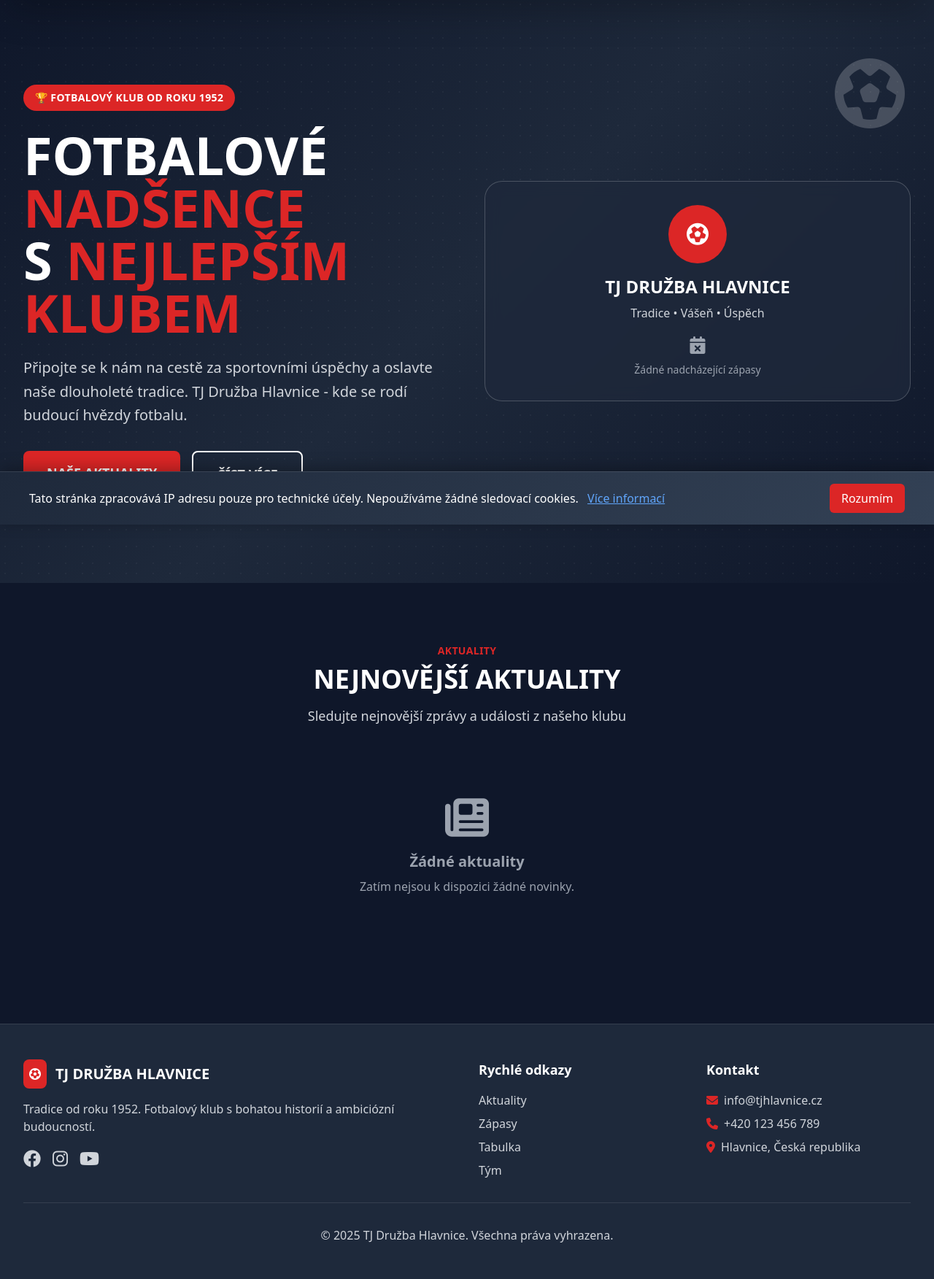
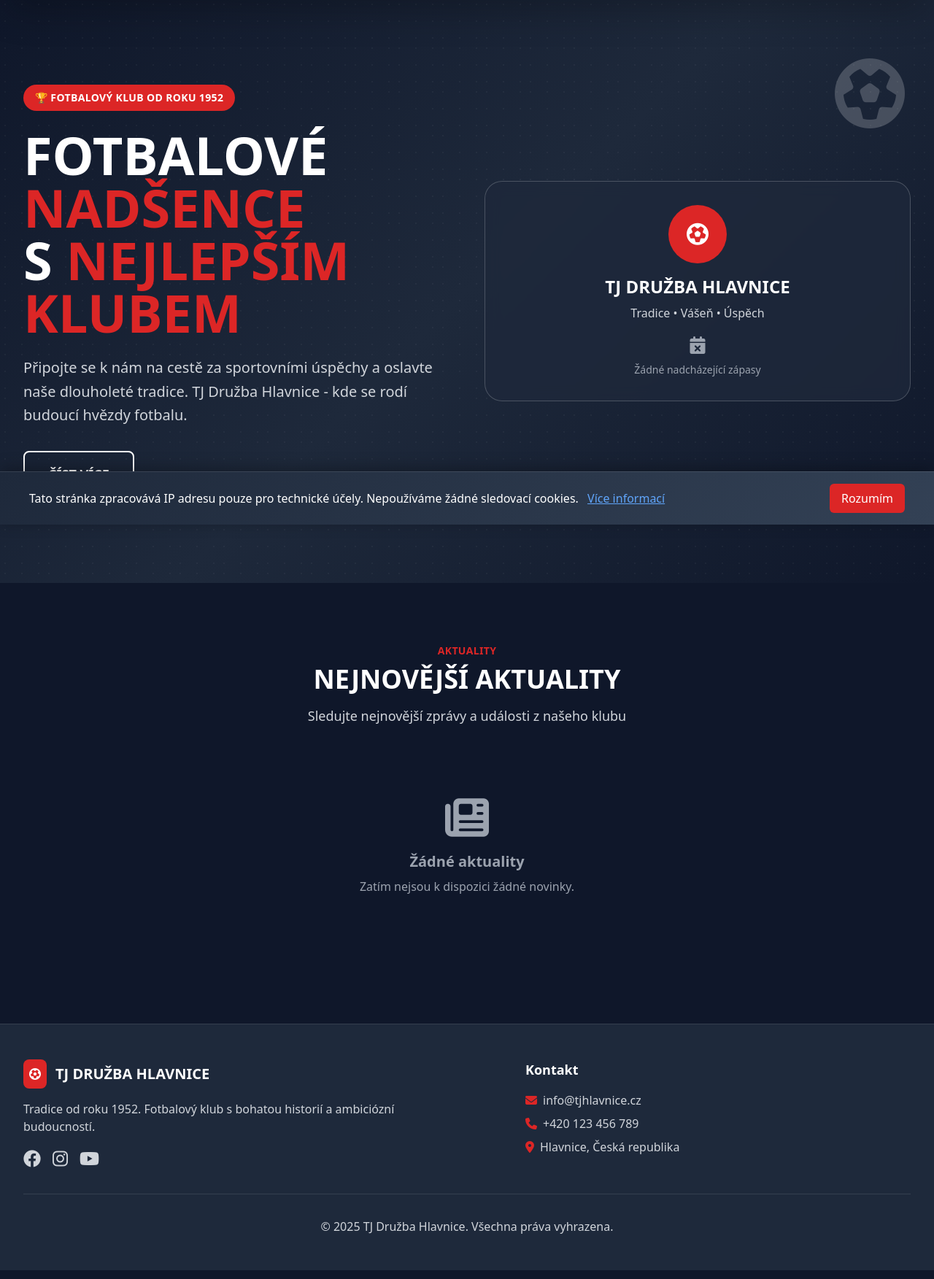
Before and after one commit to liborpaciorek/tjhlavnice, a Django app: page / in a window 1280 px wide. Shown: the part 81-1834 px from the top of the page at 73% size. Run offline with Django 5.2, Linux system fonts and the light colour scheme; data comes from the database, SQL or seed files in the repository; data that the repository does not hold is empty; some libraries are stand-ins or nearby versions.

Commit message:
Some design changes

```diff
--- a/templates/base.html
+++ b/templates/base.html
@@ -245,8 +245,8 @@
         <!-- Footer -->
         <footer class="bg-dark-blue-light text-white mt-12 border-t border-white/10">
             <div class="max-w-7xl mx-auto py-12 px-4 sm:px-6 lg:px-8">
-                <div class="grid grid-cols-1 md:grid-cols-4 gap-8">
-                    <div class="md:col-span-2">
+                <div class="grid grid-cols-1 md:grid-cols-2 gap-8">
+                    <div>
                         <div class="flex items-center mb-4">
                             <div class="bg-club-red p-2 rounded-lg mr-3">
                                 <i class="fas fa-futbol text-white"></i>
@@ -269,17 +269,7 @@
                         </div>
                     </div>
 
-                    <div>
-                        <h4 class="text-lg font-semibold mb-4">Rychlé odkazy</h4>
-                        <ul class="space-y-2">
-                            <li><a href="{% url 'news_list' %}" class="text-gray-300 hover:text-white transition-colors duration-200">Aktuality</a></li>
-                            <li><a href="{% url 'matches' %}" class="text-gray-300 hover:text-white transition-colors duration-200">Zápasy</a></li>
-                            <li><a href="{% url 'standings' %}" class="text-gray-300 hover:text-white transition-colors duration-200">Tabulka</a></li>
-                            <li><a href="{% url 'team_lineup' %}" class="text-gray-300 hover:text-white transition-colors duration-200">Tým</a></li>
-                        </ul>
-                    </div>
-
-                    <div>
+                    <div class="md:ml-8 lg:ml-16">
                         <h4 class="text-lg font-semibold mb-4">Kontakt</h4>
                         <div class="space-y-2 text-gray-300">
                             <div class="flex items-center">
--- a/templates/football/home.html
+++ b/templates/football/home.html
@@ -23,10 +23,7 @@
                     TJ Družba Hlavnice - kde se rodí budoucí hvězdy fotbalu.
                 </p>
                 <div class="flex flex-col sm:flex-row gap-4">
-                    <a href="{% url 'news_list' %}"
-                       class="bg-club-red hover:bg-club-red-dark text-white px-8 py-4 rounded-lg font-semibold text-lg transition-all duration-200 hover:shadow-xl hover:scale-105 text-center">
-                        NAŠE AKTUALITY
-                    </a>
+
                     <a href="{% url 'club_info' %}"
                        class="border-2 border-white text-white hover:bg-white hover:text-dark-blue px-8 py-4 rounded-lg font-semibold text-lg transition-all duration-200 text-center">
                         ČÍST VÍCE
--- a/templates/football/matches.html
+++ b/templates/football/matches.html
@@ -93,12 +93,6 @@
                                 </div>
                             </div>
                         {% endif %}
-
-                        <div class="mt-4 text-center">
-                            <button class="bg-club-red hover:bg-club-red-dark text-white px-6 py-2 rounded-lg font-semibold text-sm transition-colors duration-200">
-                                DETAIL ZÁPASU
-                            </button>
-                        </div>
                     </div>
                 </div>
             {% endfor %}
```
